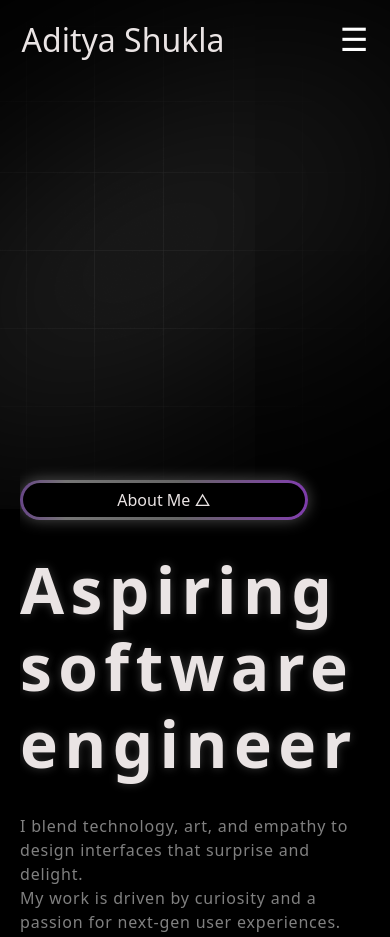
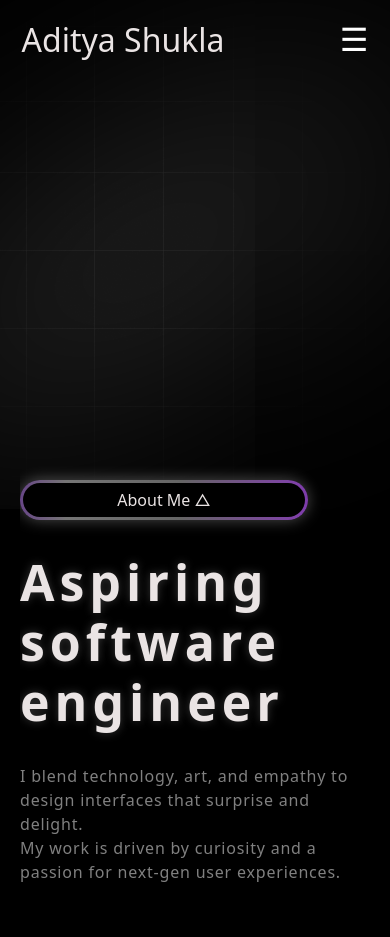
Before and after one commit to ADITYASHUKLA189/Portfolio, a plain HTML site: page index.html in a window 390 px wide. Shown: the top 937 px of the page. Drawn offline with nearby package versions, Linux system fonts and the light colour scheme; some packages are replaced by stand-ins of ours; a script that the page names is missing.

Commit message:
updating the size of heading

```diff
--- a/style.css
+++ b/style.css
@@ -524,4 +524,9 @@ html {
   }
 
 
+  .banner h1{
+  font-size: 50px;
 }
+
+
+}
```
